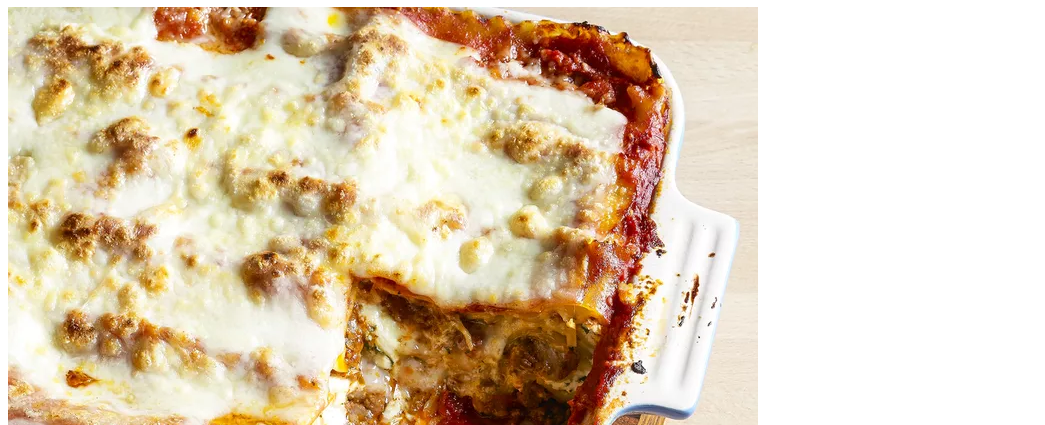
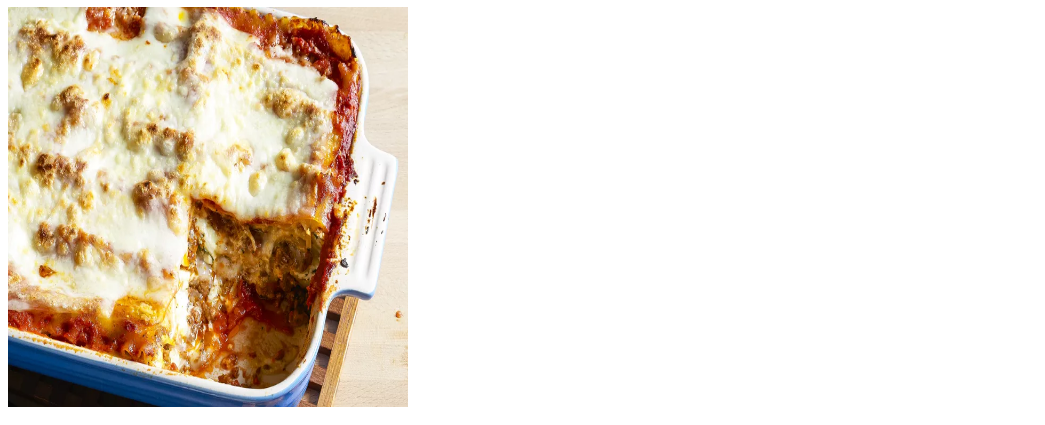
Before and after one commit to Ichigatsuu/odin-recipes, a plain HTML site: page recipes/lasagna.html in a window 1280 px wide. Shown: the part 73-498 px from the top of the page, without its empty margins (0-1045 px from the left). Drawn offline with Linux system fonts and the light colour scheme.

Commit message:
Changed pictures size

```diff
--- a/recipes/lasagna.html
+++ b/recipes/lasagna.html
@@ -8,7 +8,7 @@
 
   <body>
     <h1>Lasagna Recipe</h1>
-    <img src="../img/lasagna.jpg">
+    <img src="../img/lasagna.jpg" width="400" height="400">
     <h2>Lasagna</h2>
     <p>This lasagna recipe takes a little work, but it is so satisfying and filling that it's worth it!</p>
 
```
Also changed, not shown: recipes/mac-and-cheese.html (+1 -1 lines).
